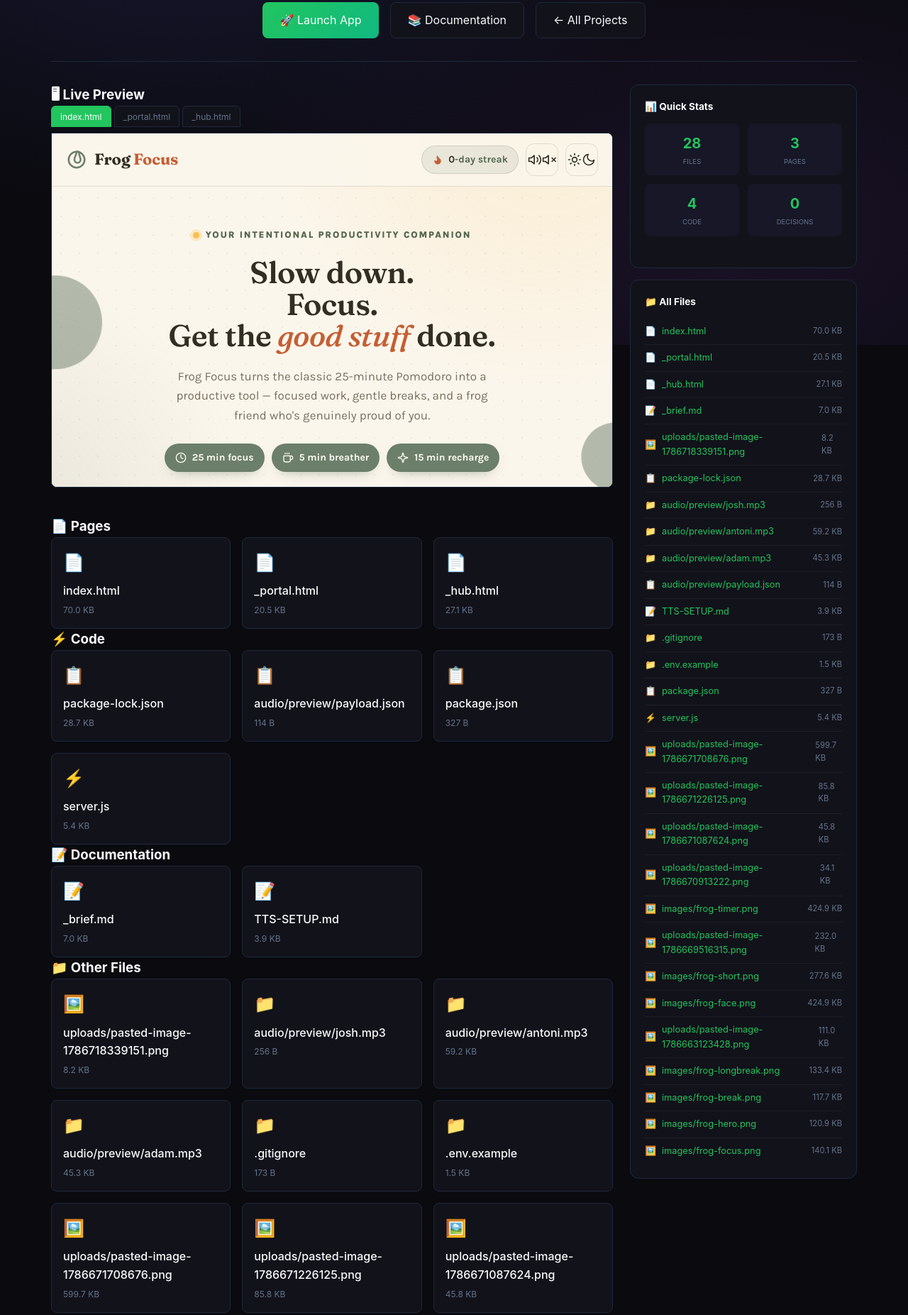
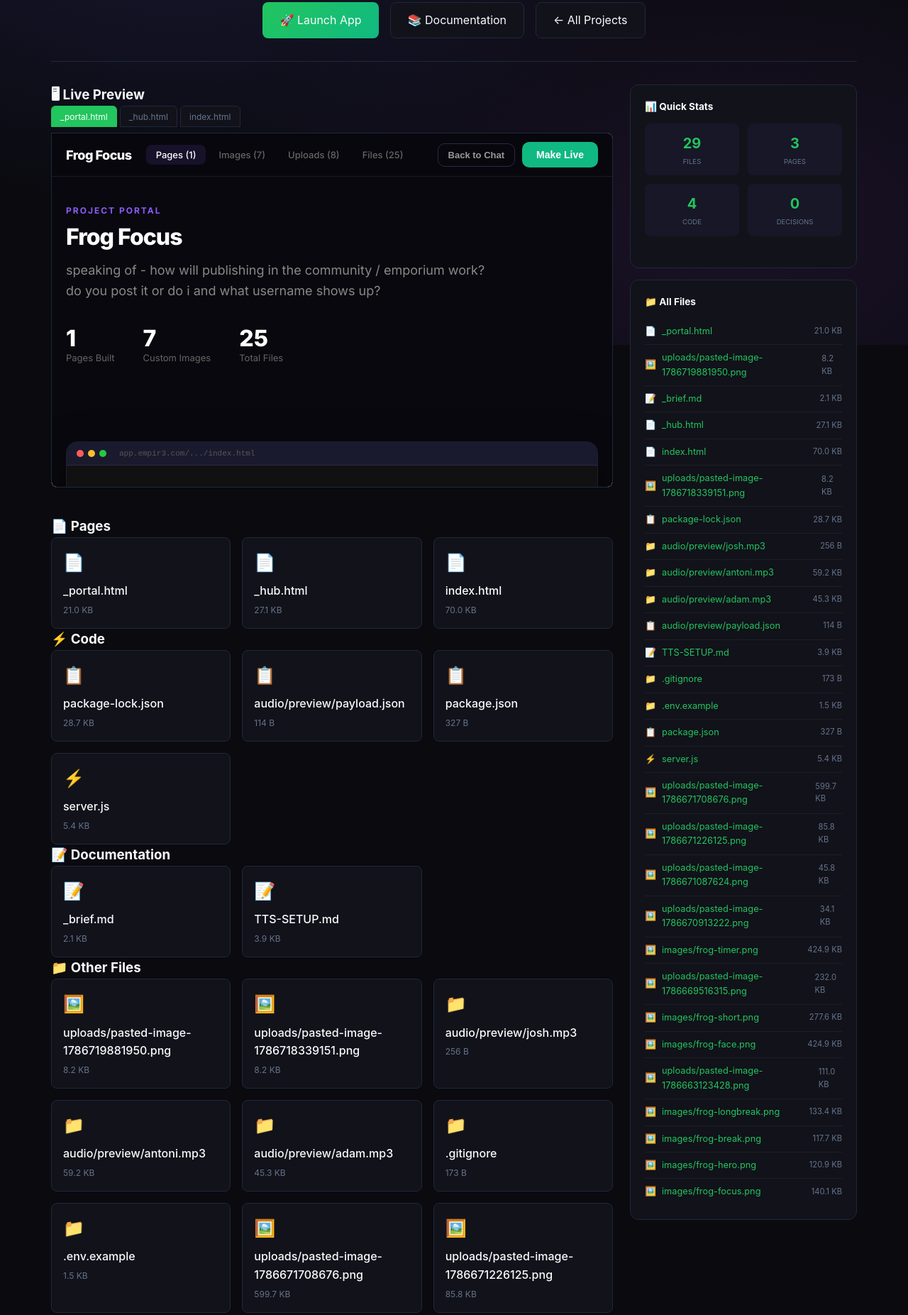
Before and after one commit to FrogF0cus/frogfocus, a website: page _hub.html in a window 1280 px wide. Shown: the part 314-2167 px from the top of the page at 71% size. Drawn offline with Linux system fonts and the light colour scheme; no server answers.

Commit message:
Folder upload (1 file)

```diff
--- a/_hub.html
+++ b/_hub.html
@@ -355,9 +355,9 @@
           <h3>🖥 Live Preview</h3>
 
           <div class="preview-tabs">
-            <button class="preview-tab active" onclick="switchPreview('index.html', this)">index.html</button><button class="preview-tab " onclick="switchPreview('_portal.html', this)">_portal.html</button><button class="preview-tab " onclick="switchPreview('_hub.html', this)">_hub.html</button>
+            <button class="preview-tab active" onclick="switchPreview('_portal.html', this)">_portal.html</button><button class="preview-tab " onclick="switchPreview('_hub.html', this)">_hub.html</button><button class="preview-tab " onclick="switchPreview('index.html', this)">index.html</button>
           </div>
-          <iframe id="preview-iframe" class="preview-frame" src="index.html"></iframe>
+          <iframe id="preview-iframe" class="preview-frame" src="_portal.html"></iframe>
         </div>
 
 
@@ -370,22 +370,22 @@
         <h3>📄 Pages</h3>
         <div class="file-grid">
 
-            <a href="index.html" class="file-card" target="_blank">
-              <span class="file-icon">📄</span>
-              <span class="file-name">index.html</span>
-              <span class="file-meta">70.0 KB</span>
-            </a>
-
             <a href="_portal.html" class="file-card" target="_blank">
               <span class="file-icon">📄</span>
               <span class="file-name">_portal.html</span>
-              <span class="file-meta">20.5 KB</span>
+              <span class="file-meta">21.0 KB</span>
             </a>
 
             <a href="_hub.html" class="file-card" target="_blank">
               <span class="file-icon">📄</span>
               <span class="file-name">_hub.html</span>
               <span class="file-meta">27.1 KB</span>
+            </a>
+
+            <a href="index.html" class="file-card" target="_blank">
+              <span class="file-icon">📄</span>
+              <span class="file-name">index.html</span>
+              <span class="file-meta">70.0 KB</span>
             </a>
 
         </div>
@@ -433,7 +433,7 @@
             <a href="_brief.md" class="file-card" target="_blank">
               <span class="file-icon">📝</span>
               <span class="file-name">_brief.md</span>
-              <span class="file-meta">7.0 KB</span>
+              <span class="file-meta">2.1 KB</span>
             </a>
 
             <a href="TTS-SETUP.md" class="file-card" target="_blank">
@@ -450,6 +450,12 @@
       <div class="file-section">
         <h3>📁 Other Files</h3>
         <div class="file-grid">
+
+            <a href="uploads/pasted-image-1786719881950.png" class="file-card" target="_blank">
+              <span class="file-icon">🖼️</span>
+              <span class="file-name">uploads/pasted-image-1786719881950.png</span>
+              <span class="file-meta">8.2 KB</span>
+            </a>
 
             <a href="uploads/pasted-image-1786718339151.png" class="file-card" target="_blank">
               <span class="file-icon">🖼️</span>
@@ -505,14 +511,8 @@
               <span class="file-meta">45.8 KB</span>
             </a>
 
-            <a href="uploads/pasted-image-1786670913222.png" class="file-card" target="_blank">
-              <span class="file-icon">🖼️</span>
-              <span class="file-name">uploads/pasted-image-1786670913222.png</span>
-              <span class="file-meta">34.1 KB</span>
-            </a>
-
         </div>
-        <p class="more-files">+9 more files</p>
+        <p class="more-files">+10 more files</p>
       </div>
 
 
@@ -523,7 +523,7 @@
 
                 <div class="metadata-item">
                   <div class="metadata-key">memory.distill.watermark</div>
-                  <div class="metadata-value">2026-08-14T14:49:15.765Z</div>
+                  <div class="metadata-value">2026-08-14T15:00:48.263Z</div>
                 </div>
 
                 <div class="metadata-item">
@@ -555,7 +555,7 @@
         <div class="sidebar-panel">
           <h3>📊 Quick Stats</h3>
           <div class="quick-stat-grid">
-            <div class="qs-card"><div class="qs-val">28</div><div class="qs-label">Files</div></div>
+            <div class="qs-card"><div class="qs-val">29</div><div class="qs-label">Files</div></div>
             <div class="qs-card"><div class="qs-val">3</div><div class="qs-label">Pages</div></div>
             <div class="qs-card"><div class="qs-val">4</div><div class="qs-label">Code</div></div>
             <div class="qs-card"><div class="qs-val">0</div><div class="qs-label">Decisions</div></div>
@@ -570,14 +570,20 @@
 
               <li>
                 <span>📄</span>
-                <a href="index.html" target="_blank">index.html</a>
-                <span class="file-size">70.0 KB</span>
+                <a href="_portal.html" target="_blank">_portal.html</a>
+                <span class="file-size">21.0 KB</span>
               </li>
 
               <li>
-                <span>📄</span>
-                <a href="_portal.html" target="_blank">_portal.html</a>
-                <span class="file-size">20.5 KB</span>
+                <span>🖼️</span>
+                <a href="uploads/pasted-image-1786719881950.png" target="_blank">uploads/pasted-image-1786719881950.png</a>
+                <span class="file-size">8.2 KB</span>
+              </li>
+
+              <li>
+                <span>📝</span>
+                <a href="_brief.md" target="_blank">_brief.md</a>
+                <span class="file-size">2.1 KB</span>
               </li>
 
               <li>
@@ -587,9 +593,9 @@
               </li>
 
               <li>
-                <span>📝</span>
-                <a href="_brief.md" target="_blank">_brief.md</a>
-                <span class="file-size">7.0 KB</span>
+                <span>📄</span>
+                <a href="index.html" target="_blank">index.html</a>
+                <span class="file-size">70.0 KB</span>
               </li>
 
               <li>
--- a/_portal.html
+++ b/_portal.html
@@ -441,10 +441,10 @@
         <a href="#pages" class="nav-tab active">Pages (1)</a>
         <a href="#images" class="nav-tab">Images (7)</a>
 
-        <a href="#uploads" class="nav-tab">Uploads (7)</a>
+        <a href="#uploads" class="nav-tab">Uploads (8)</a>
 
 
-        <a href="#" class="nav-tab">Files (24)</a>
+        <a href="#" class="nav-tab">Files (25)</a>
       </div>
     </div>
     <div class="nav-right">
@@ -457,7 +457,7 @@
   <section class="hero">
     <div class="hero-eyebrow">Project Portal</div>
     <h1 class="hero-title">Frog Focus</h1>
-    <p class="hero-desc">remove/hide the hint text.</p>
+    <p class="hero-desc">speaking of - how will publishing in the community / emporium work?  do you post it or do i and what username shows up?</p>
     <div class="hero-stats">
       <div class="hero-stat">
         <span class="hero-stat-value">1</span>
@@ -469,7 +469,7 @@
         <span class="hero-stat-label">Custom Images</span>
       </div>
       <div class="hero-stat">
-        <span class="hero-stat-value">24</span>
+        <span class="hero-stat-value">25</span>
         <span class="hero-stat-label">Total Files</span>
       </div>
     </div>
@@ -546,7 +546,7 @@
     </style>
 
     <div class="materials-block" id="uploads">
-      <h3 class="materials-title">Your Uploads <span class="materials-count">7</span></h3>
+      <h3 class="materials-title">Your Uploads <span class="materials-count">8</span></h3>
       <div class="materials-grid"><a class="material-card" href="https://app.empir3.com/workspace/fb895467-2852-4051-aa28-877708c08ccf/uploads/pasted-image-1786663123428.png" target="_blank" title="pasted-image-1786663123428.png">
           <div class="material-preview"><img src="https://app.empir3.com/workspace/fb895467-2852-4051-aa28-877708c08ccf/uploads/pasted-image-1786663123428.png" alt="pasted-image-1786663123428.png" loading="lazy"></div>
           <div class="material-name">pasted-image-1786663123428.png</div>
@@ -574,6 +574,10 @@
 <a class="material-card" href="https://app.empir3.com/workspace/fb895467-2852-4051-aa28-877708c08ccf/uploads/pasted-image-1786718339151.png" target="_blank" title="pasted-image-1786718339151.png">
           <div class="material-preview"><img src="https://app.empir3.com/workspace/fb895467-2852-4051-aa28-877708c08ccf/uploads/pasted-image-1786718339151.png" alt="pasted-image-1786718339151.png" loading="lazy"></div>
           <div class="material-name">pasted-image-1786718339151.png</div>
+        </a>
+<a class="material-card" href="https://app.empir3.com/workspace/fb895467-2852-4051-aa28-877708c08ccf/uploads/pasted-image-1786719881950.png" target="_blank" title="pasted-image-1786719881950.png">
+          <div class="material-preview"><img src="https://app.empir3.com/workspace/fb895467-2852-4051-aa28-877708c08ccf/uploads/pasted-image-1786719881950.png" alt="pasted-image-1786719881950.png" loading="lazy"></div>
+          <div class="material-name">pasted-image-1786719881950.png</div>
         </a></div>
     </div>
 
```
Also changed, not shown: uploads/pasted-image-1786719906764.png (added).
